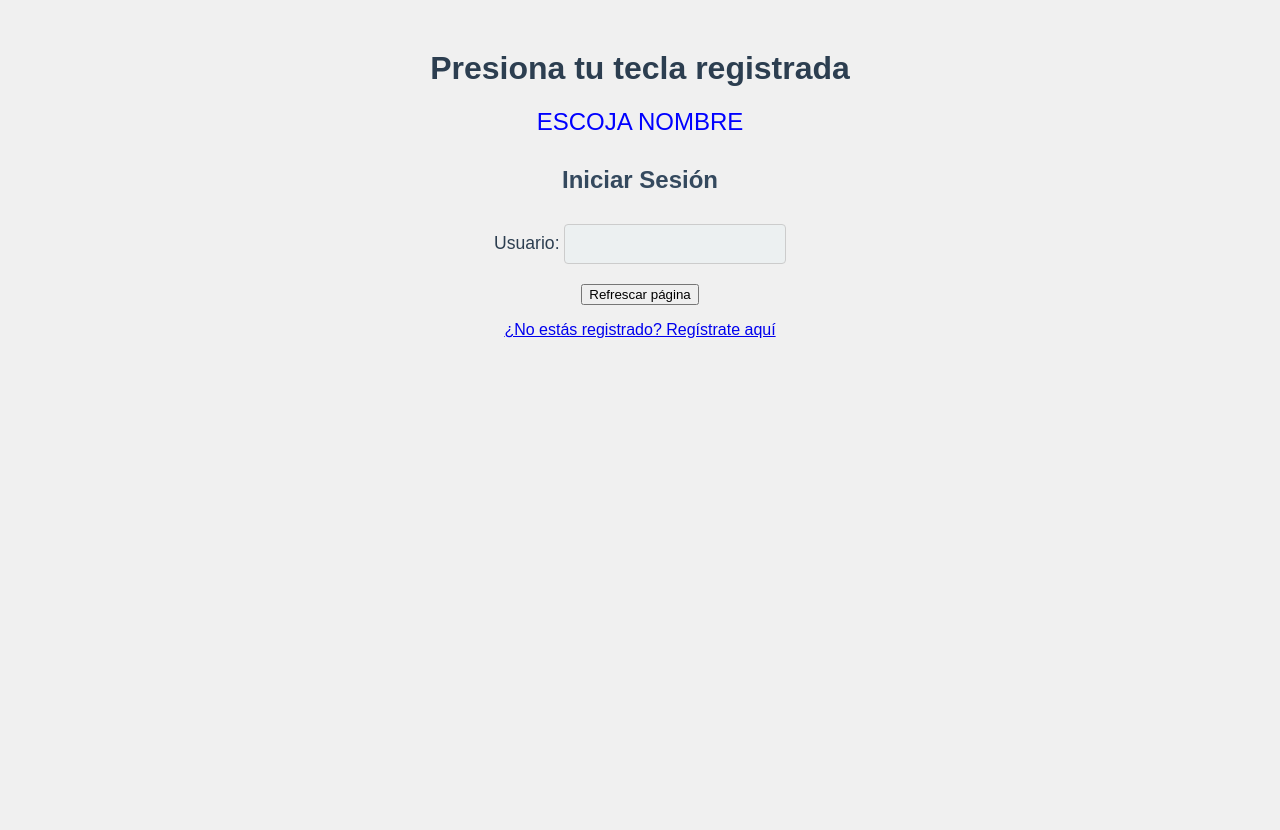
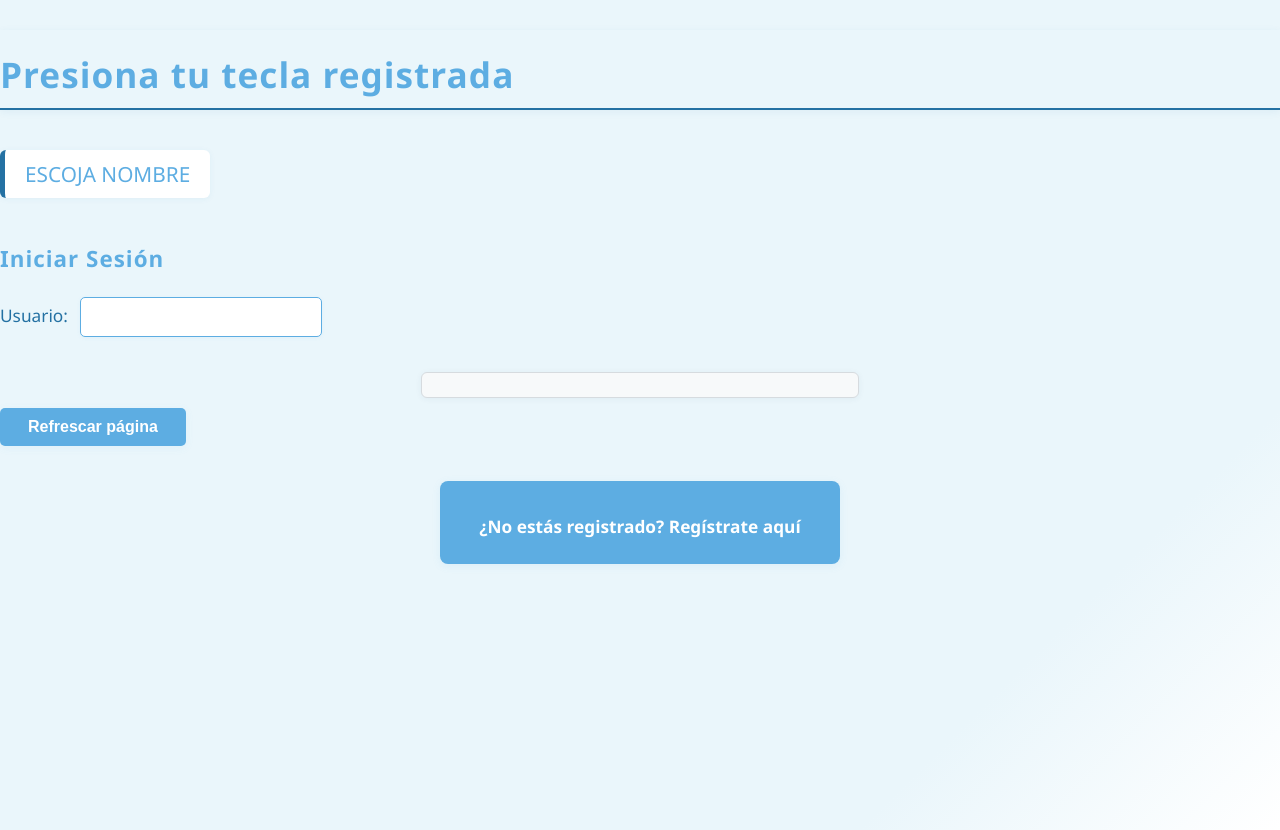
Before and after one commit to DonFermin20001/para_clase, a plain HTML site: page index.html in a window 1280 px wide. Before the commit the page ends 800 px from the top, so only its background shows below. Drawn offline with Linux system fonts and the light colour scheme.

Commit message:
Casi Listo

```diff
--- a/El_CSS.CSS
+++ b/El_CSS.CSS
@@ -1,99 +1,190 @@
+/* Paleta base */
+:root {
+  --azul-suave: #eaf6fb;
+  --azul-medio: #5dade2;
+  --azul-oscuro: #2471a3;
+  --gris-suave: #f7f9fa;
+  --gris-medio: #d6dbdf;
+  --gris-oscuro: #566573;
+  --blanco: #fff;
+}
 
+/* Estilos generales */
+body {
+  font-family: 'Segoe UI', Arial, sans-serif;
+  background: linear-gradient(135deg, var(--azul-suave) 60%, var(--gris-suave) 100%);
+  color: var(--gris-oscuro);
+  margin: 0;
+  min-height: 100vh;
+  padding: 0;
+}
 
-      body {
-      font: 1em sans-serif;
-      background-color: #f0f0f0;
-      color: #333;
-      text-align: center;
+/* Encabezados generales */
+h1, h2 {
+  margin-top: 30px;
+  margin-bottom: 15px;
+  font-weight: 600;
+  letter-spacing: 1px;
 }
+
 h1 {
-      color: #2c3e50;
+  color: var(--azul-oscuro);
+  font-size: 2.2em;
+  background: var(--blanco);
+  padding: 20px 0 10px 0;
+  border-bottom: 2px solid var(--azul-medio);
+  box-shadow: 0 2px 8px rgba(36, 113, 163, 0.07);
 }
+
+h2 {
+  color: var(--azul-medio);
+  font-size: 1.4em;
+}
+
+/* Mensaje principal */
 .mensaje {
-      font-size: 1.2em;
-      color: #2980b9;
-      margin-top: 20px;
+  font-size: 1.3em;
+  color: var(--azul-oscuro);
+  margin: 25px 0 15px 0;
+  background: var(--blanco);
+  border-left: 5px solid var(--azul-medio);
+  padding: 10px 20px;
+  display: inline-block;
+  border-radius: 6px;
+  box-shadow: 0 1px 6px rgba(36, 113, 163, 0.06);
 }
+
+/* Advertencias y mensajes */
 .advertencia {
   font-size: 1.1em;
-      color: #e74c3c;
-      margin-top: 20px;
-    }
-    .form-control {
-      width: 200px;
-      padding: 10px;
-      margin-top: 10px;
-      font-size: 1em;
-      border: 1px solid #ccc;
-      border-radius: 4px;
-    }
-    h2 {
-      color: #34495e;
-      margin-top: 30px;
-    }
-    label {
-      font-size: 1.1em;
-      color: #2c3e50;
-    }
-    input[type="text"] {
-      background-color: #ecf0f1;
-      color: #2c3e50;
-    }
-    input[type="text"]:focus {
-      border-color: #3498db;
-      box-shadow: 0 0 5px rgba(52, 152, 219, 0.5);
-    }
-    .advertencia {
-      font-weight: bold;
-      margin-top: 20px;
+  color: #c0392b;
+  background: var(--gris-suave);
+  border: 1px solid var(--gris-medio);
+  border-radius: 6px;
+  padding: 12px 18px;
+  margin: 20px auto 0 auto;
+  max-width: 400px;
+  font-weight: 500;
+  box-shadow: 0 1px 6px rgba(52, 73, 94, 0.06);
 }
 .advertencia strong {
-      color: #c0392b;
-    }
-    .advertencia br {
-      margin: 10px 0;
-    }
-    .advertencia p {
-      margin: 0;
+  color: #a93226;
 }
 .advertencia a {
-      color: #2980b9;
+  color: var(--azul-medio);
   text-decoration: none;
+  font-weight: 600;
 }
 .advertencia a:hover {
   text-decoration: underline;
 }
-    .advertencia a:visited {
-      color: #8e44ad;
+
+/* Inputs y formularios */
+input[type="text"], select {
+  background: var(--blanco);
+  color: var(--gris-oscuro);
+  border: 1.5px solid var(--azul-medio);
+  border-radius: 5px;
+  padding: 10px;
+  margin: 8px 0 15px 0;
+  font-size: 1em;
+  width: 220px;
+  transition: border 0.2s, box-shadow 0.2s;
+  box-shadow: 0 1px 4px rgba(93, 173, 226, 0.07);
 }
-    .advertencia a:active {
-      color: #c0392b;
+input[type="text"]:focus, select:focus {
+  border-color: var(--azul-oscuro);
+  outline: none;
+  box-shadow: 0 0 8px var(--azul-medio);
 }
-    .advertencia a:focus {
-      outline: none;
-      box-shadow: 0 0 5px rgba(52, 152, 219, 0.5);
-    }
-    .advertencia a:focus-visible {
-      outline: 2px solid #3498db;
-      outline-offset: 2px;
-    }
-    .advertencia a:focus:not(:focus-visible) {
-      outline: none;
+.form-control {
+  width: 220px;
 }
 
+/* Botones */
+button {
+  background: var(--azul-medio);
+  color: var(--blanco);
+  border: none;
+  border-radius: 5px;
+  padding: 10px 28px;
+  font-size: 1em;
+  font-weight: 600;
+  cursor: pointer;
+  margin-top: 10px;
+  transition: background 0.2s, box-shadow 0.2s;
+  box-shadow: 0 2px 8px rgba(93, 173, 226, 0.08);
+}
+button:hover {
+  background: var(--azul-oscuro);
+}
 
-        body {
-      font-family: Arial, sans-serif;
+/* Etiquetas */
+label {
+  font-size: 1.08em;
+  color: var(--azul-oscuro);
+  font-weight: 500;
+  margin-right: 8px;
+}
+
+/* Diferenciar index.html (juego) */
+body.index-juego {
+  background: linear-gradient(135deg, var(--azul-suave) 80%, var(--blanco) 100%);
+}
+body.index-juego h1 {
+  color: var(--azul-medio);
+  background: var(--azul-suave);
+  border-bottom: 2px solid var(--azul-oscuro);
+}
+body.index-juego .mensaje {
+  color: var(--azul-medio);
+  border-left: 5px solid var(--azul-oscuro);
+}
+
+/* Diferenciar precione.html (registro) */
+body.registro {
+  background: linear-gradient(135deg, var(--blanco) 70%, var(--azul-suave) 100%);
+}
+body.registro h1, body.registro h2 {
+  color: var(--azul-oscuro);
+}
+body.registro .mensaje {
+  color: var(--azul-oscuro);
+  border-left: 5px solid var(--azul-medio);
+}
+
+/* Responsive */
+@media (max-width: 600px) {
+  .mensaje, .advertencia {
+    font-size: 1em;
+    padding: 8px 10px;
+    max-width: 95vw;
+  }
+  input[type="text"], select, .form-control {
+    width: 95vw;
+    min-width: 0;
+  }
+}
+/* Enlaces destacados */
+.enlaces {
+  background: var(--azul-medio);
+  padding: 18px 0 10px 0;
+  margin: 35px auto 0 auto;
+  border-radius: 8px;
   text-align: center;
-      margin-top: 50px;
+  box-shadow: 0 2px 8px rgba(93, 173, 226, 0.10);
+  max-width: 400px;
 }
-    .mensaje {
-      font-size: 24px;
-      margin-top: 20px;
-      color: blue;
+
+.enlaces a {
+  color: var(--blanco);
+  font-weight: 600;
+  font-size: 1.08em;
+  text-decoration: none;
+  transition: color 0.2s;
 }
-    .advertencia {
-      color: red;
-      font-size: 18px;
-      margin-top: 20px;
+
+.enlaces a:hover {
+  color: var(--azul-oscuro);
+  text-decoration: underline;
 }
--- a/index.html
+++ b/index.html
@@ -5,7 +5,7 @@
   <title>Juego de Tecla</title>
   <link rel="stylesheet" href="El_CSS.CSS">
 </head>
-<body>
+<body class="index-juego">
 
   <h1>Presiona tu tecla registrada</h1>
   <p class="mensaje" id="resultado">ESCOJA NOMBRE</p>
@@ -52,9 +52,10 @@
 
 </script>
 
+<div class="enlaces">
 <p>
   <a href="precione.html">¿No estás registrado? Regístrate aquí</a>
 </p>
-
+</div>
 </body>
 </html>
```
Also changed, not shown: precione.html (+7 -1 lines). Lines whose indentation alone changed are shown as unchanged.
